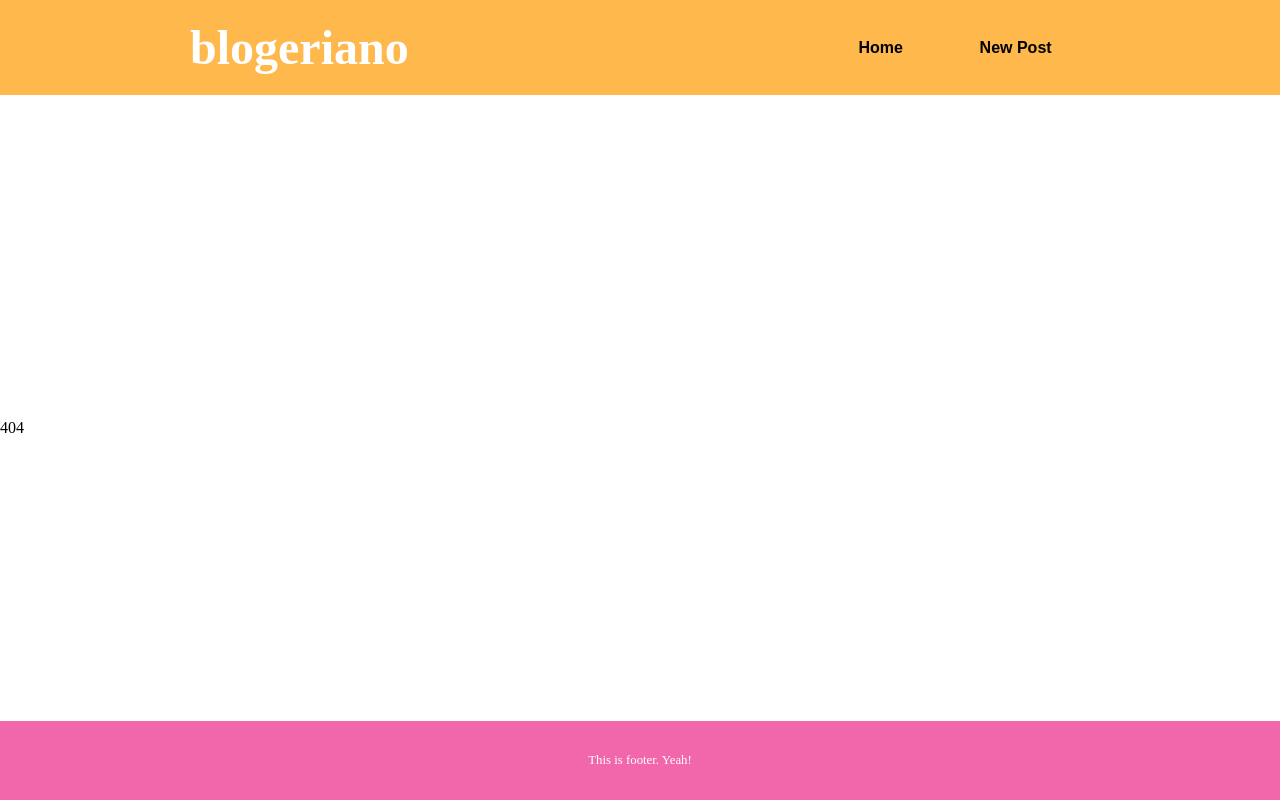
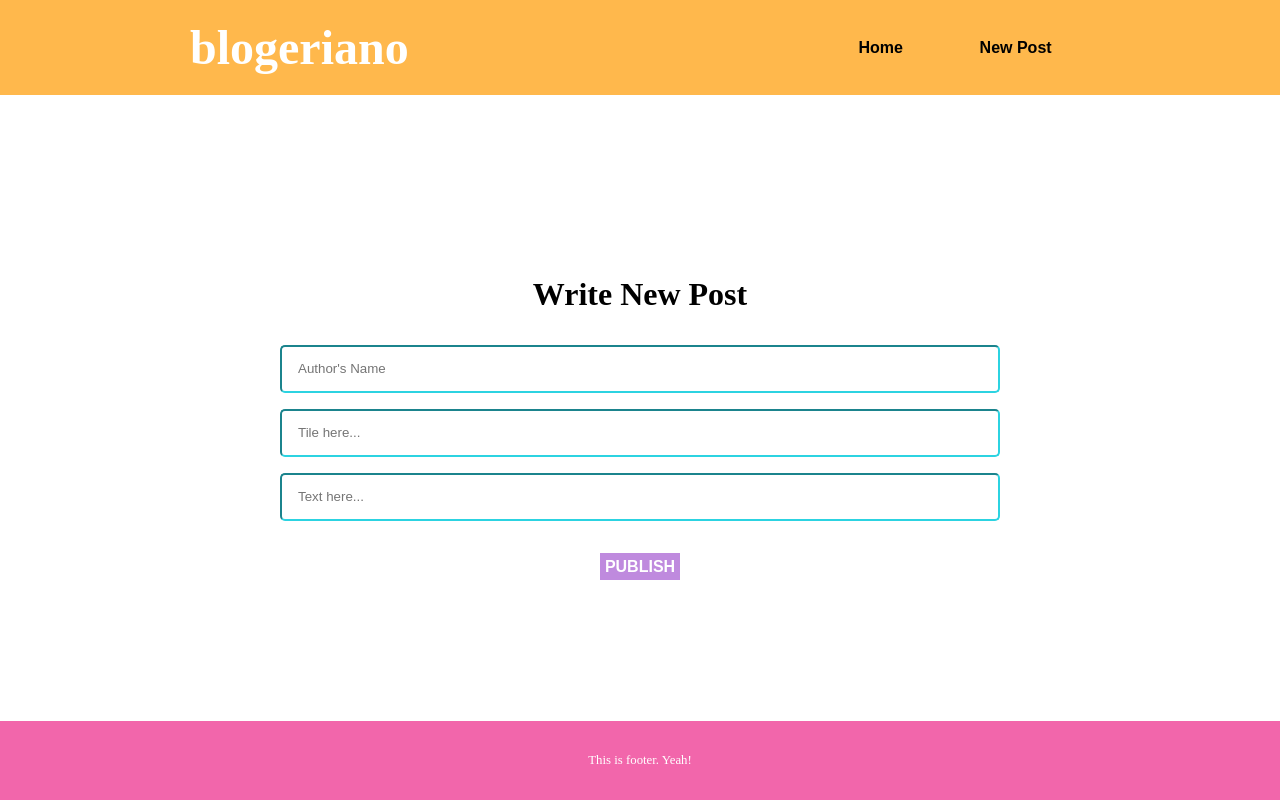
Before and after one commit to khasTema/blogsite-react-typescript, a React (Create React App) app: page /create/new in a window 1280 px wide. Before the commit this address had no page. Built offline with nearby package versions, Linux system fonts and the light colour scheme.

Commit message:
404 page and routing + layout

```diff
--- a/src/App.tsx
+++ b/src/App.tsx
@@ -5,21 +5,22 @@ import { Blogs } from './pages/blogs';
 import { Post } from './pages/post';
 import { NoRoute } from './pages/404';
 import { NewPost } from './pages/newPost';
-import { Header } from './components/common/Header';
-import { Footer } from './components/common/Footer';
+// import { Header } from './components/common/Header';
+// import { Footer } from './components/common/Footer';
+import { Layout } from './pages/Layout';
 
 function App() {
   return (
     <div className="layout">
-        <Header/>
         <Routes>
+          <Route path='/' element={<Layout/>}>
             <Route index element={<Blogs/>}/>
-            <Route path='/:tab' element={<Blogs/>}/>
-            <Route path='/details/:post' element={<Post/>}/>
-            <Route path='/new' element={<NewPost/>}/>
+            <Route path='list/:tab' element={<Blogs/>}/>
+            <Route path='details/:post' element={<Post/>}/>
+            <Route path='create/new' element={<NewPost/>}/>
             <Route path='*' element={<NoRoute/>}/>
+          </Route>
         </Routes>
-        <Footer/>
     </div>
   );
 }
--- a/src/components/Tabs/Tab/Tab.tsx
+++ b/src/components/Tabs/Tab/Tab.tsx
@@ -8,6 +8,6 @@ interface IPropTab {
 
 export const Tab: React.FC<IPropTab> = ({item}):JSX.Element => {
   return (
-    <Link className={styles.tab} to={`/${item}`}>{item}</Link>
+    <Link className={styles.tab} to={`list/${item}`}>{item}</Link>
   )
 }
--- a/src/components/common/Header/Header.tsx
+++ b/src/components/common/Header/Header.tsx
@@ -14,7 +14,7 @@ export const Header: React.FC = (): JSX.Element => {
             </div>
             <nav className={styles.nav}>
                 <Link className={styles.link} to='/'>{headerConfig.homeLink}</Link>
-                <Link className={styles.link} to='/new'>{headerConfig.postLink}</Link>
+                <Link className={styles.link} to='create/new'>{headerConfig.postLink}</Link>
             </nav>
         </div>
     </header>
--- /dev/null
+++ b/src/pages/404/404.module.css
@@ -0,0 +1,11 @@
+.wrapper {
+    width: var(--width);
+    max-width: var(--content-max-width);
+    margin: var(--center);
+    text-align: center;
+}
+
+.wrapper h1 {
+    font-family: var(--headings-font);
+    font-size: 5rem;
+}
--- a/src/pages/404/404.tsx
+++ b/src/pages/404/404.tsx
@@ -1,9 +1,12 @@
 import React from 'react'
+import styles from './404.module.css'
+import { Link } from 'react-router-dom'
 
 export const NoRoute = () => {
   return (
-    <div>
-      404
+    <div className={styles.wrapper}>
+      <h1>Ooops, wrong page...</h1>
+      <Link to='/'>go back</Link>
     </div>
   )
 }
--- /dev/null
+++ b/src/pages/Layout/Layout.tsx
@@ -0,0 +1,13 @@
+import { Outlet } from "react-router"
+import { Header } from "../../components/common/Header"
+import { Footer } from "../../components/common/Footer"
+
+export const Layout:React.FC = ():JSX.Element => {
+  return (
+    <>
+        <Header/>
+        <Outlet/>
+        <Footer/>
+    </>
+  )
+}
--- /dev/null
+++ b/src/pages/Layout/index.tsx
@@ -0,0 +1 @@
+export {Layout} from "./Layout"
```
